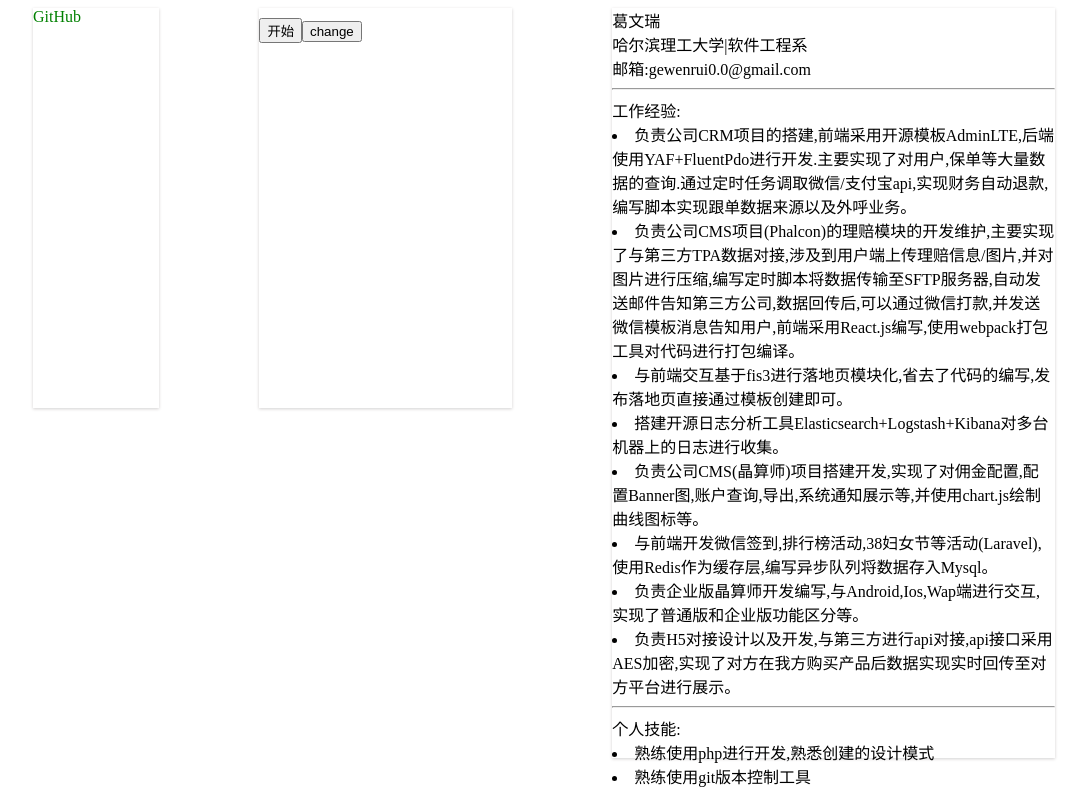
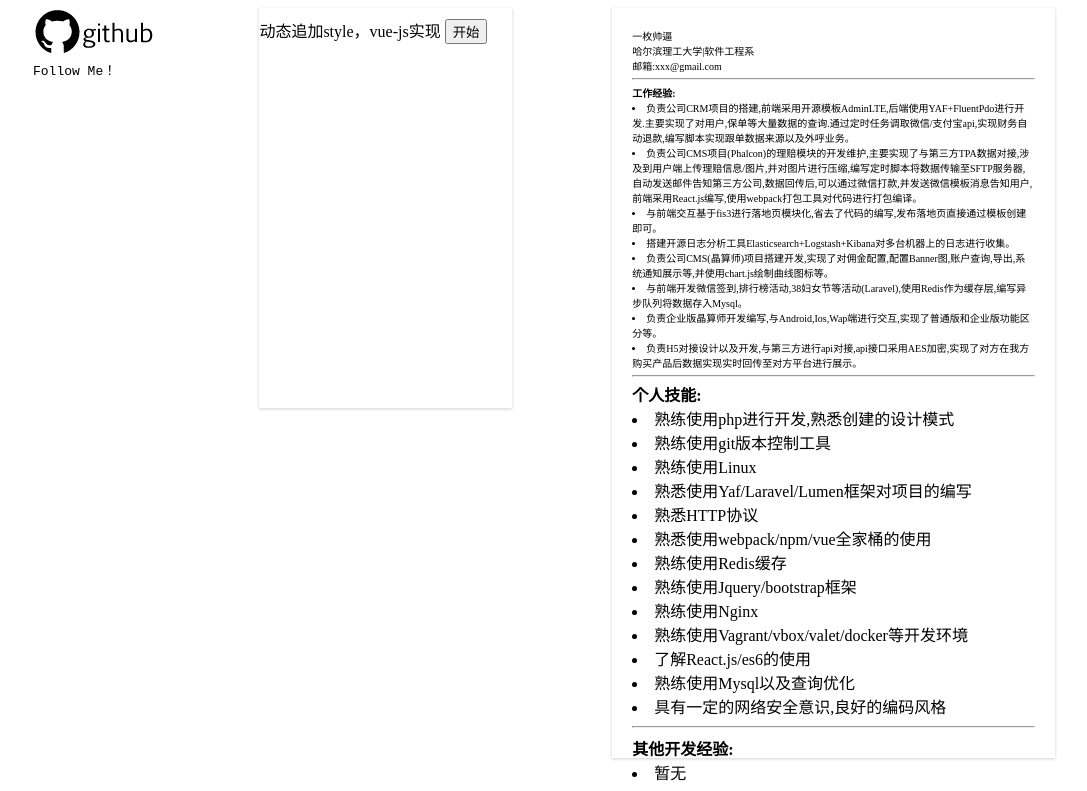
Before and after one commit to WenRuige/vue-resume, a Vue app: page /#/ in a window 1280 px wide. Shown: the top 791 px of the page, without its empty margins (75-1162 px from the left). Built offline with nearby package versions, Linux system fonts and the light colour scheme.

Commit message:
add github icon

```diff
--- a/src/App.vue
+++ b/src/App.vue
@@ -1,6 +1,6 @@
 <template>
   <div id="app">
-    <!--<img src="./assets/logo.png">-->
+    <!--<img src="./assets/github.png">-->
     <router-view></router-view>
   </div>
 </template>
--- a/src/components/Left.vue
+++ b/src/components/Left.vue
@@ -2,7 +2,10 @@
   <div>
 
     <div class="div-inline" id="title">
-      GitHub
+      <a href="https://github.com/WenRuige/vue-resume"><img :src="pic_url"></a>
+
+
+      <code>Follow Me！</code>
 
 
 
@@ -12,11 +15,16 @@
       <div id="inner_content" v-html="message">
       </div>
 
-      <button v-on:click="test">开始</button>
+      <!--<button v-on:click="test">开始</button>-->
+      动态追加style，vue-js实现
+
+
       <button v-on:click="show">
-        change
+        开始
+
 
       </button>
+
     </div>
 
 
@@ -25,11 +33,11 @@
       <div id="right-content" v-bind:style="right_content">
         <!--第一部分-->
         <div id="first_part" v-bind:style="first_part">
-          葛文瑞
+          一枚帅逼
           <br>
           哈尔滨理工大学|软件工程系
           <br>
-          邮箱:gewenrui0.0@gmail.com
+          邮箱:xxx@gmail.com
 
 
  <!--style="border:0;background-color:#648fc4;height:1px;"-->
@@ -41,17 +49,9 @@
 
           <li>
             负责公司CRM项目的搭建,前端采用开源模板AdminLTE,后端使用YAF+FluentPdo进行开发.主要实现了对用户,保单等大量数据的查询.通过定时任务调取微信/支付宝api,实现财务自动退款,编写脚本实现跟单数据来源以及外呼业务。
-
-
-
-
           </li>
           <li>
             负责公司CMS项目(Phalcon)的理赔模块的开发维护,主要实现了与第三方TPA数据对接,涉及到用户端上传理赔信息/图片,并对图片进行压缩,编写定时脚本将数据传输至SFTP服务器,自动发送邮件告知第三方公司,数据回传后,可以通过微信打款,并发送微信模板消息告知用户,前端采用React.js编写,使用webpack打包工具对代码进行打包编译。
-
-
-
-
           </li>
           <li>与前端交互基于fis3进行落地页模块化,省去了代码的编写,发布落地页直接通过模板创建即可。</li>
           <li>搭建开源日志分析工具Elasticsearch+Logstash+Kibana对多台机器上的日志进行收集。</li>
@@ -59,7 +59,7 @@
           <li>与前端开发微信签到,排行榜活动,38妇女节等活动(Laravel),使用Redis作为缓存层,编写异步队列将数据存入Mysql。</li>
           <li>负责企业版晶算师开发编写,与Android,Ios,Wap端进行交互,实现了普通版和企业版功能区分等。</li>
           <li>负责H5对接设计以及开发,与第三方进行api对接,api接口采用AES加密,实现了对方在我方购买产品后数据实现实时回传至对方平台进行展示。</li>
-          <hr  v-bind:style="hr_split">
+          <hr v-bind:style="hr_split">
         </div>
         <!--第三部分-->
         <div id="third_part" v-bind:style="third_part">
@@ -77,7 +77,7 @@
           <li>了解React.js/es6的使用</li>
           <li>熟练使用Mysql以及查询优化</li>
           <li>具有一定的网络安全意识,良好的编码风格</li>
-          <hr  v-bind:style="hr_split">
+          <hr v-bind:style="hr_split">
         </div>
 
         <div id="fourth_part" v-bind:style="third_part">
@@ -99,26 +99,15 @@
 <script>
   export default {
     created(){
-
     },
     data () {
       return {
         //文本中实际输出内容
+
+        pic_url:'./static/github.png',
         message: '',
         content: `
-body,form,h1,h2,h3,h4{margin:0px;padding:0px;},
-.side li{list-style:none;},
-.side ul{margin:0px;padding:0px;},
-img{border:none;},
-pre{white-space:pre-wrap; white-space:-moz-pre-wrap; white-space:-pre-wrap; white-space:-o-pre-wrap; word-wrap:break-word; },
-.share_buttons{float:right; width:170px; margin:5px 0; font:normal 12px/24px Arial, Helvetica, sans-serif; text-align:right;},
-.share_buttons span{display:inline-block; line-height:30px; font-weight:bold; color:green; vertical-align:middle;},
-.share_buttons a{display:inline-block; width:25px; height:30px; background-position: 0px 5px; cursor:pointer; vertical-align:middle;},
-.share_douban{background-image:url(../images/ico_douban.gif)},
-.share_renren{background-image:url(../images/ico_renren.gif)},
-.share_sina{background:url(../images/ico_sina.gif) no-repeat center center;},
-.share_qq{background:url(../images/ico_qq.gif) no-repeat center center;},
-.article_description { text-indent:2em;}
+          动态进行渲染,
           `,
         //计数器
         leftCounter: 0,
@@ -143,11 +132,11 @@ pre{white-space:pre-wrap; white-space:-moz-pre-wrap; white-space:-pre-wrap; whit
         first_part: {},
         title_one: {},
         title_two: {},
-        title_three:{},
-        second_part:{},
-        third_part:{},
-        fourth_part:{},
-        hr_split:{}
+        title_three: {},
+        second_part: {},
+        third_part: {},
+        fourth_part: {},
+        hr_split: {}
 
       }
     }, methods: {
@@ -221,6 +210,10 @@ pre{white-space:pre-wrap; white-space:-moz-pre-wrap; white-space:-pre-wrap; whit
         var randomNum = Math.random() * color.length;
         randomNum = parseInt(randomNum, 10)
       }
+    },
+//    可以使用mounted进行挂载
+    mounted: function () {
+      this.show()
     }
   }
 </script>
@@ -238,15 +231,13 @@ pre{white-space:pre-wrap; white-space:-moz-pre-wrap; white-space:-pre-wrap; whit
     margin-left: 100px;
     width: 10%;
     height: 400px;
-    color: green;
-    box-shadow: 0px 1px 3px rgba(34, 25, 25, 0.2);
+    /*box-shadow: 0px 1px 3px rgba(34, 25, 25, 0.2);*/
   }
 
   #left {
     width: 20%;
     height: 400px;
     margin-left: 100px;
-    color: green;
     box-shadow: 0px 1px 3px rgba(34, 25, 25, 0.2);
   }
 
@@ -263,6 +254,7 @@ pre{white-space:pre-wrap; white-space:-moz-pre-wrap; white-space:-pre-wrap; whit
     color: black;
     box-shadow: 0px 1px 3px rgba(34, 25, 25, 0.2);
   }
+
   /*#hr_split{*/
   /*background-color: red;*/
   /*border: 0px;*/
```
Also changed, not shown: static/github.png (added). Lines whose indentation alone changed are shown as unchanged.
